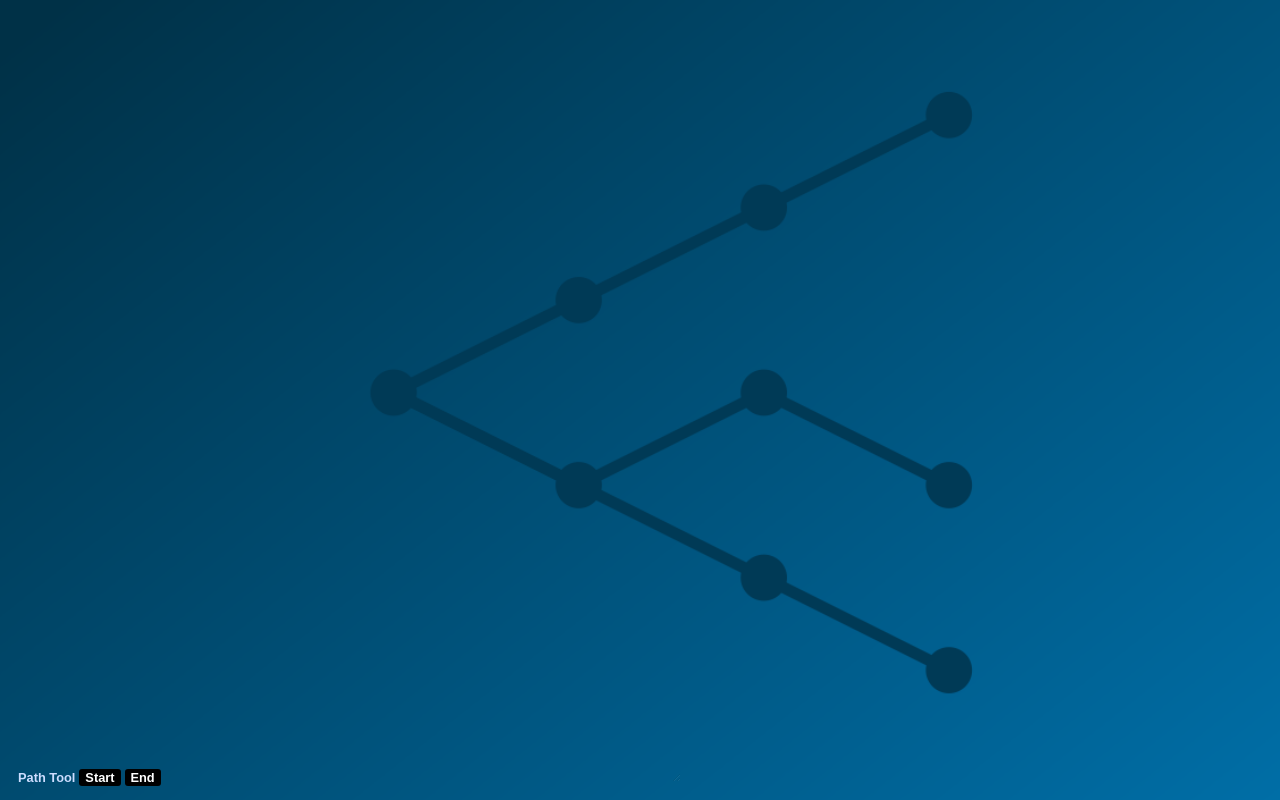
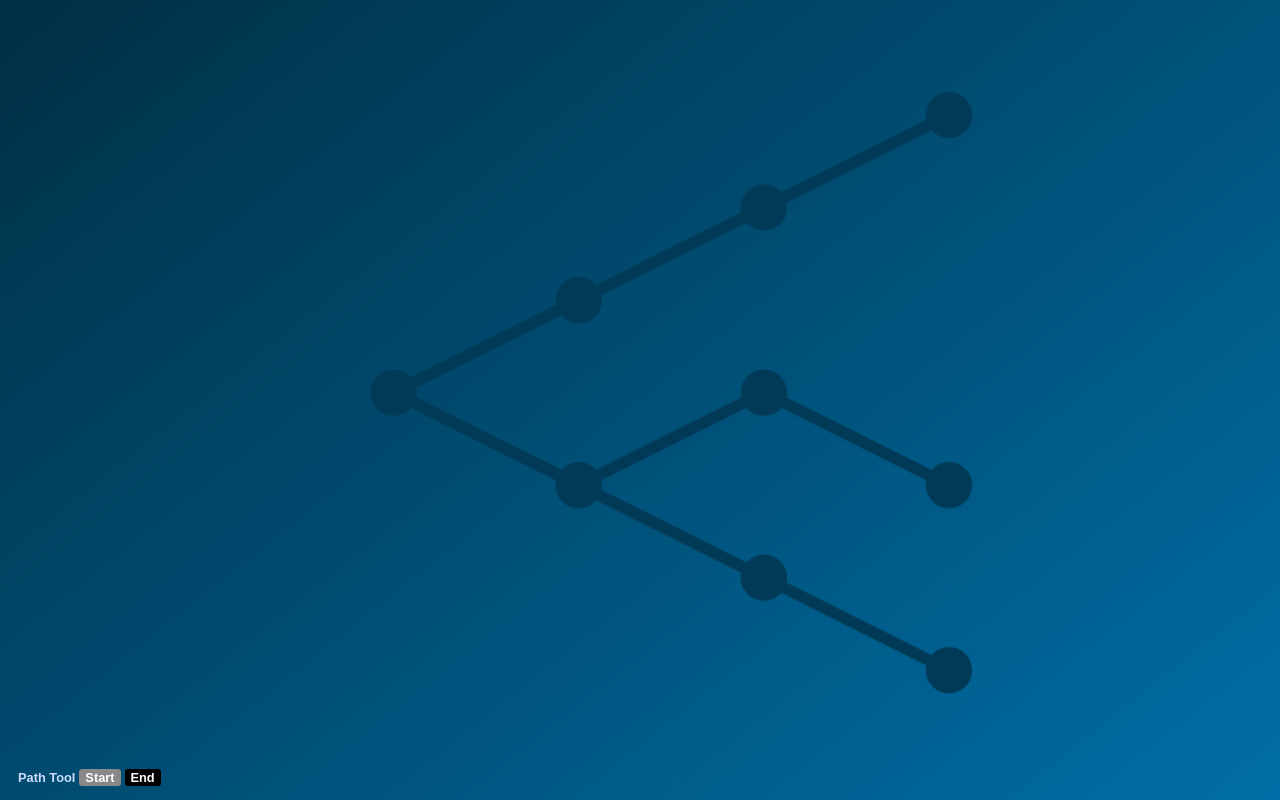
Before and after one commit to mwcz/summit2018-viz, a website built with Parcel: page src/index.html in a window 1280 px wide. In both pictures the pointer is over the button "Start". Built offline with nearby package versions, Linux system fonts and the light colour scheme.

Commit message:
add button hover to path tracer

```diff
--- a/src/styles.css
+++ b/src/styles.css
@@ -25,6 +25,10 @@ body {
     color: white;
     border: none;
     border-radius: 3px;
+    cursor: pointer;
+}
+#path-tool button:hover {
+    background: #888;
 }
 #path-tool textarea {
     opacity: 0.1;
```
